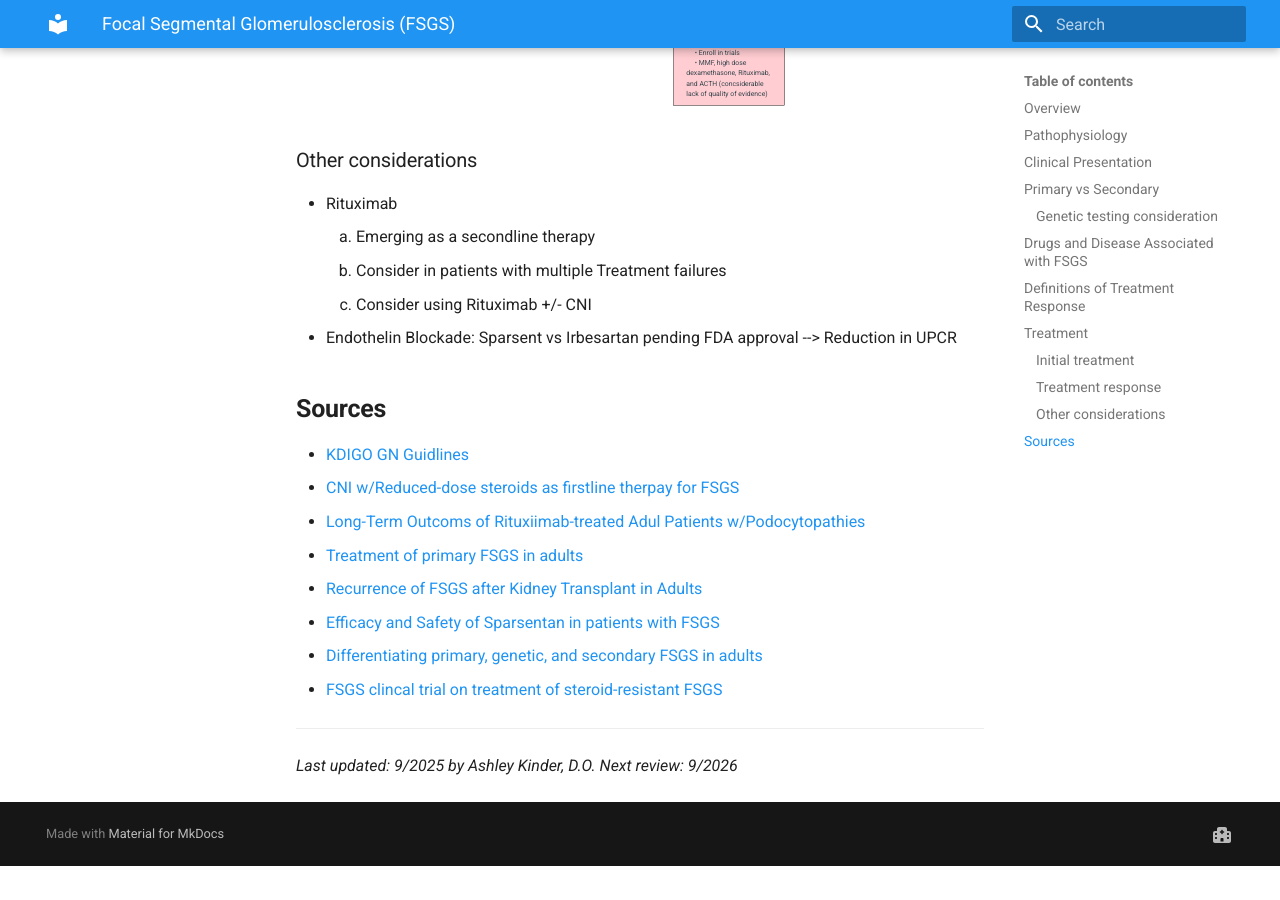
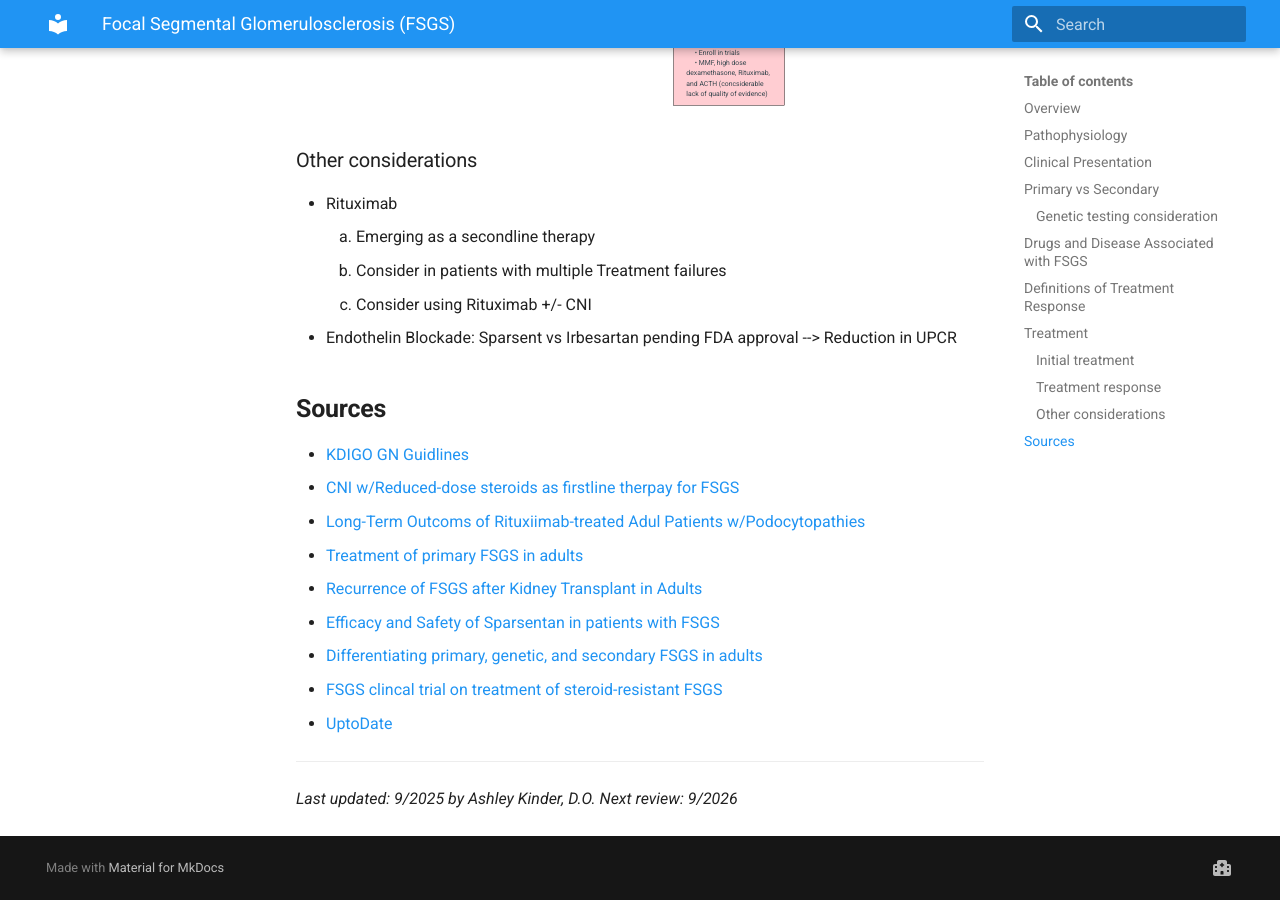
Before and after one commit to TTUNEPH2025/GN, an MkDocs documentation site: the page built from docs/FSGS.md, in a window 1280 px wide and 900 px high, scrolled down 5980 px. Built offline with MkDocs 1.6.1 and Material for MkDocs 9.7.7, drawn with Linux system fonts in a browser that asks for light colours; before the commit the page ends 6846 px from its top, so only the background shows below that.

Commit message:
Update FSGS.md

```diff
--- a/docs/FSGS.md
+++ b/docs/FSGS.md
@@ -223,6 +223,7 @@ flowchart TD
 * [Efficacy and Safety of Sparsentan in patients with FSGS](https://journals.lww.com/jasn/fulltext/2018/11000/duet__a_phase_2_study_evaluating_the_efficacy_and.17.aspx)
 * [Differentiating primary, genetic, and secondary FSGS in adults](https://journals.lww.com/jasn/fulltext/2018/03000/differentiating_primary,_genetic,_and_secondary.8.aspx)
 * [FSGS clincal trial on treatment of steroid-resistant FSGS](https://academic.oup.com/ndt/article-abstract/28/3/527/1815080?redirectedFrom=fulltext)
+* [UptoDate](https://www-uptodate-com.ezproxy.ttuhsc.edu/contents/focal-segmental-glomerulosclerosis-clinical-features-and-diagnosis?search=FSGS%20vs%20global%20glomerular%20sclerosis&sectionRank=1&usage_type=default&anchor=H2342039964&source=machineLearning&selectedTitle=1~150&display_rank=1#H2342039964)
 
 ---
 *Last updated: 9/2025 by Ashley Kinder, D.O.*
```
